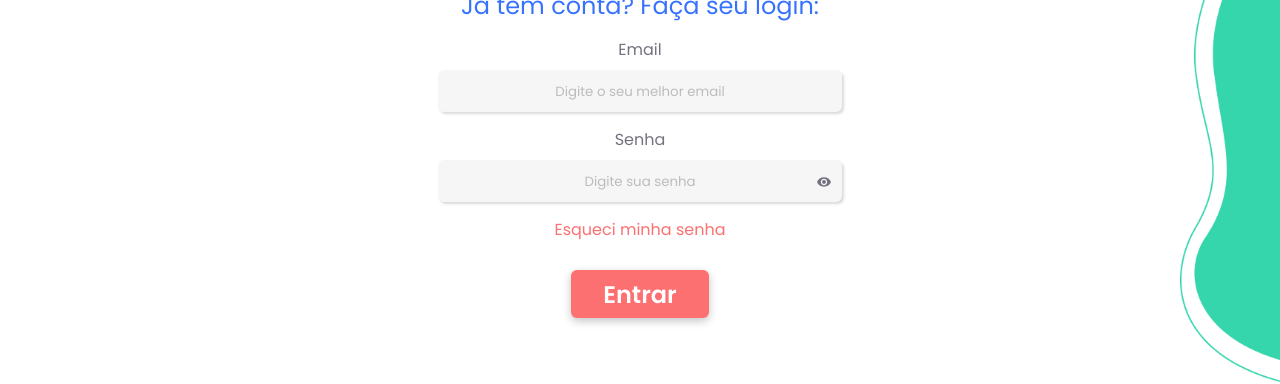
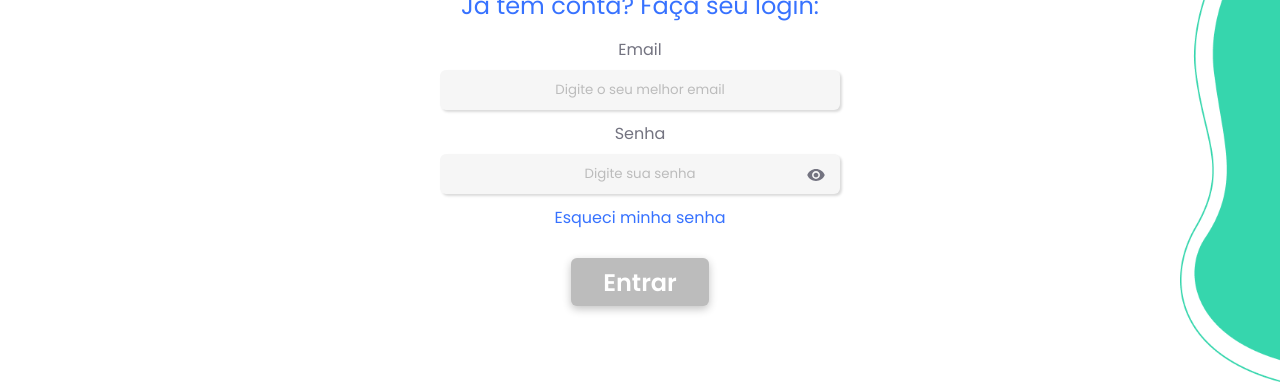
Before and after one commit to natcurti/adopet, a React (Vite) app: page /login in a window 1280 px wide. Shown: the part 424-808 px from the top of the page. Built offline with nearby package versions, Linux system fonts and the light colour scheme.

Commit message:
Validate login form with react hook form and zod

```diff
--- a/package.json
+++ b/package.json
@@ -10,14 +10,17 @@
     "preview": "vite preview"
   },
   "dependencies": {
+    "@hookform/resolvers": "^3.4.2",
     "@reduxjs/toolkit": "^2.2.5",
     "axios": "^1.6.8",
     "react": "^18.2.0",
     "react-dom": "^18.2.0",
+    "react-hook-form": "^7.51.5",
     "react-icons": "^5.2.1",
     "react-redux": "^9.1.2",
     "react-router-dom": "^6.23.1",
-    "reset-css": "^5.0.2"
+    "reset-css": "^5.0.2",
+    "zod": "^3.23.8"
   },
   "devDependencies": {
     "@types/react": "^18.2.66",
--- a/src/components/Button/Button.module.scss
+++ b/src/components/Button/Button.module.scss
@@ -25,6 +25,14 @@
   padding-inline: 2rem;
 }
 
+.disabled {
+  background-color: $light-gray;
+
+  &:hover {
+    background-color: $light-gray;
+  }
+}
+
 @media (min-width: 768px) {
   .btn {
     height: 3rem;
--- a/src/components/Button/index.tsx
+++ b/src/components/Button/index.tsx
@@ -1,20 +1,25 @@
 import styles from "./Button.module.scss";
 
 interface IButton {
+  children: React.ReactNode;
   type?: "submit" | "reset" | "button";
-  children: React.ReactNode;
   fullWidth?: boolean;
   onClick?: () => void;
+  disabled?: boolean;
 }
 
-const Button = ({ type, children, fullWidth, onClick }: IButton) => {
+const Button = ({ children, type, fullWidth, onClick, disabled }: IButton) => {
   return (
     <button
       type={type}
       className={`${styles.btn} ${
         fullWidth ? styles["btn-width"] : styles["btn-padding"]
-      }`}
+      }
+      ${disabled && styles.disabled}
+
+      `}
       onClick={onClick}
+      disabled={disabled}
     >
       {children}
     </button>
--- /dev/null
+++ b/src/components/ErrorMessage/ErrorMessage.module.scss
@@ -0,0 +1,6 @@
+.error {
+  font-size: 0.75rem;
+  color: red;
+  margin-bottom: 1rem;
+  text-align: start;
+}
--- /dev/null
+++ b/src/components/ErrorMessage/index.tsx
@@ -0,0 +1,11 @@
+import styles from "./ErrorMessage.module.scss";
+
+interface IErrorMessage {
+  children: React.ReactNode;
+}
+
+const ErrorMessage = ({ children }: IErrorMessage) => {
+  return <p className={styles.error}>{children}</p>;
+};
+
+export default ErrorMessage;
--- a/src/components/IconPassword/IconPassword.module.scss
+++ b/src/components/IconPassword/IconPassword.module.scss
@@ -1,8 +1,17 @@
 @import "src/variables";
 
-.icon {
+.container {
   position: absolute;
   right: 0.5rem;
-  bottom: 2rem;
+  bottom: 1.5rem;
+  display: grid;
+  place-items: center;
+  background-color: transparent;
+  border: none;
+  cursor: pointer;
+}
+
+.icon {
   color: $dark-gray;
+  font-size: 1.25rem;
 }
--- a/src/components/IconPassword/index.tsx
+++ b/src/components/IconPassword/index.tsx
@@ -2,7 +2,11 @@ import styles from "./IconPassword.module.scss";
 import { IoMdEye } from "react-icons/io";
 
 const IconPassword = () => {
-  return <IoMdEye className={styles.icon} />;
+  return (
+    <button className={styles.container}>
+      <IoMdEye className={styles.icon} />
+    </button>
+  );
 };
 
 export default IconPassword;
--- a/src/components/Input/Input.module.scss
+++ b/src/components/Input/Input.module.scss
@@ -20,11 +20,14 @@
 
 .input,
 .textarea {
+  padding: 1rem;
+  box-sizing: border-box;
   width: 100%;
   border: none;
   border-radius: 0.375rem;
   box-shadow: rgba(0, 0, 0, 0.15) 1.95px 1.95px 2.6px;
-  margin-bottom: 1.25rem;
+  margin-bottom: 1rem;
+  font-family: $font;
 }
 
 .input {
@@ -48,11 +51,12 @@
 }
 
 .textarea {
-  padding: 1rem;
-  box-sizing: border-box;
-
   &::placeholder {
     font-family: $font;
     color: $light-gray;
   }
 }
+
+.input:focus {
+  outline-color: $green;
+}
--- a/src/components/Input/index.tsx
+++ b/src/components/Input/index.tsx
@@ -1,19 +1,25 @@
+import { Path, UseFormRegister } from "react-hook-form";
 import styles from "./Input.module.scss";
+import { IFormLogin } from "src/types/IFormLogin";
 
 interface IInput {
   label: string;
+  type: string;
+  name: Path<IFormLogin>;
+  register: UseFormRegister<IFormLogin>;
   placeholder?: string;
-  type: string;
   isModelTwo?: boolean;
   children?: React.ReactNode;
 }
 
 const Input = ({
   label,
+  type,
+  name,
   placeholder,
-  type,
   isModelTwo = false,
   children,
+  register,
 }: IInput) => {
   return (
     <div className={`${!isModelTwo && styles["container-input"]}`}>
@@ -29,6 +35,7 @@ const Input = ({
           } `}
           type={type}
           placeholder={placeholder}
+          {...register(name)}
         />
       )}
       {type === "textarea" && (
--- a/src/pages/Login/Login.module.scss
+++ b/src/pages/Login/Login.module.scss
@@ -23,7 +23,7 @@
 
 .forgot-password {
   text-decoration: none;
-  color: $coral;
+  color: $blue;
 
   &:hover {
     text-decoration: underline;
--- a/src/pages/Login/index.tsx
+++ b/src/pages/Login/index.tsx
@@ -7,8 +7,39 @@ import styles from "./Login.module.scss";
 import logo from "/assets/logo-adopet-blue.png";
 import Text from "src/components/Text";
 import Shape from "src/components/Shape";
+import { useForm } from "react-hook-form";
+import { IFormLogin } from "src/types/IFormLogin";
+import { z } from "zod";
+import { zodResolver } from "@hookform/resolvers/zod";
+import ErrorMessage from "src/components/ErrorMessage";
+
+const validationSchema = z.object({
+  email: z
+    .string()
+    .min(1, "Email obrigatório")
+    .email("Digite um email válido")
+    .transform((value) => value.toLocaleLowerCase()),
+  password: z.string().min(6, "Digite sua senha"),
+});
 
 const Login = () => {
+  const {
+    register,
+    handleSubmit,
+    formState: { errors, isValid },
+  } = useForm({
+    defaultValues: {
+      email: "",
+      password: "",
+    },
+    mode: "onTouched",
+    resolver: zodResolver(validationSchema),
+  });
+
+  const onSubmitForm = (values: IFormLogin) => {
+    console.log(values);
+  };
+
   return (
     <ContainerInnerPage isLoggedIn={false}>
       <h1 className={styles.title}>
@@ -17,20 +48,34 @@ const Login = () => {
       <main className={styles.container}>
         <Text color="blue">Já tem conta? Faça seu login:</Text>
         <Shape />
-        <form className={styles.form}>
+        <form className={styles.form} onSubmit={handleSubmit(onSubmitForm)}>
           <Input
             type="email"
             placeholder="Digite o seu melhor email"
             label="Email"
+            name="email"
+            register={register}
           />
-          <Input type="password" placeholder="Digite sua senha" label="Senha">
+          {errors.email && <ErrorMessage>{errors.email.message}</ErrorMessage>}
+          <Input
+            type="password"
+            placeholder="Digite sua senha"
+            label="Senha"
+            name="password"
+            register={register}
+          >
             <IconPassword />
           </Input>
+          {errors.password && (
+            <ErrorMessage>{errors.password.message}</ErrorMessage>
+          )}
           <Link to="" className={styles["forgot-password"]}>
             Esqueci minha senha
           </Link>
           <div className={styles["container-button"]}>
-            <Button type="submit">Entrar</Button>
+            <Button type="submit" disabled={!isValid}>
+              Entrar
+            </Button>
           </div>
         </form>
       </main>
--- /dev/null
+++ b/src/types/IFormLogin.ts
@@ -0,0 +1,4 @@
+export interface IFormLogin {
+  email: string;
+  password: string;
+}
```
Also changed, not shown: 1 other file (tests, documents, lock files or other folders).
